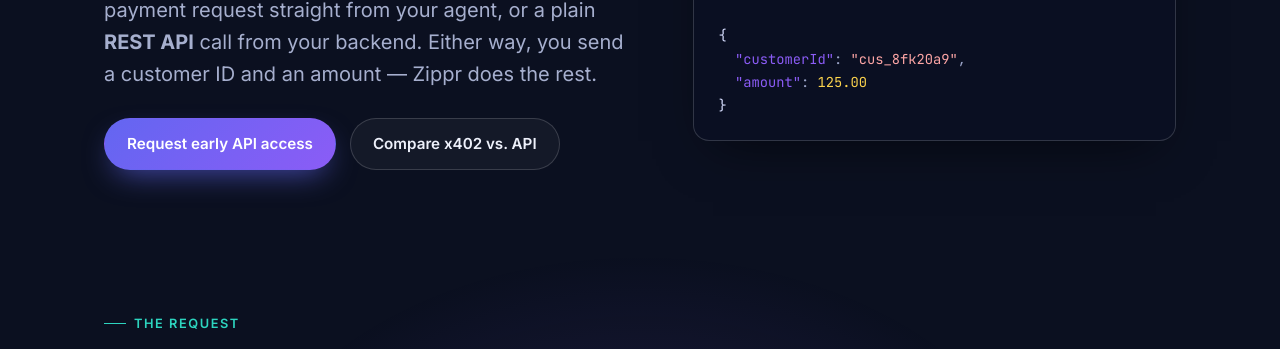
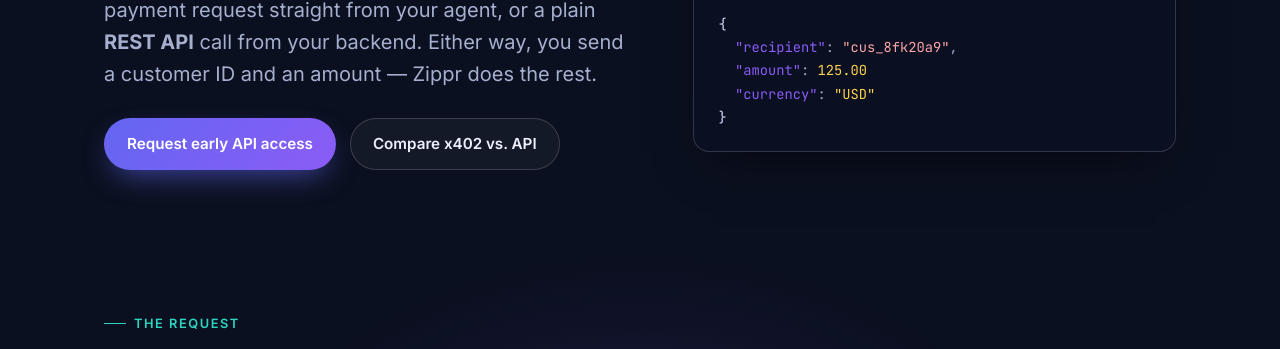
Before and after one commit to zipprpay/website, a plain HTML site: page developers.html in a window 1280 px wide. Shown: the part 406-755 px from the top of the page. Drawn offline with Linux system fonts and the light colour scheme.

Commit message:
Replace 'customerId' with 'recipient' in JSON

```diff
--- a/developers.html
+++ b/developers.html
@@ -63,8 +63,9 @@
 <span class="tok-key">Content-Type</span><span class="tok-punc">:</span> application/json
 
 {
-  <span class="tok-key">"customerId"</span><span class="tok-punc">:</span> <span class="tok-str">"cus_8fk20a9"</span><span class="tok-punc">,</span>
+  <span class="tok-key">"recipient"</span><span class="tok-punc">:</span> <span class="tok-str">"cus_8fk20a9"</span><span class="tok-punc">,</span>
   <span class="tok-key">"amount"</span><span class="tok-punc">:</span> <span class="tok-num">125.00</span>
+  <span class="tok-key">"currency"</span><span class="tok-punc">:</span> <span class="tok-num">"USD"</span>
 }</code></pre>
               </div>
 
@@ -85,8 +86,9 @@
     <span class="tok-str">"Content-Type"</span><span class="tok-punc">:</span> <span class="tok-str">"application/json"</span>
   }<span class="tok-punc">,</span>
   <span class="tok-key">body</span><span class="tok-punc">:</span> <span class="tok-fn">JSON</span>.<span class="tok-fn">stringify</span>({
-    <span class="tok-key">customerId</span><span class="tok-punc">:</span> <span class="tok-str">"cus_8fk20a9"</span><span class="tok-punc">,</span>
+    <span class="tok-key">recipient</span><span class="tok-punc">:</span> <span class="tok-str">"cus_8fk20a9"</span><span class="tok-punc">,</span>
     <span class="tok-key">amount</span><span class="tok-punc">:</span> <span class="tok-num">125.00</span>
+    <span class="tok-key">currency</span><span class="tok-punc">:</span> <span class="tok-num">"USD"</span>
   })
 })<span class="tok-punc">;</span></code></pre>
               </div>
```
